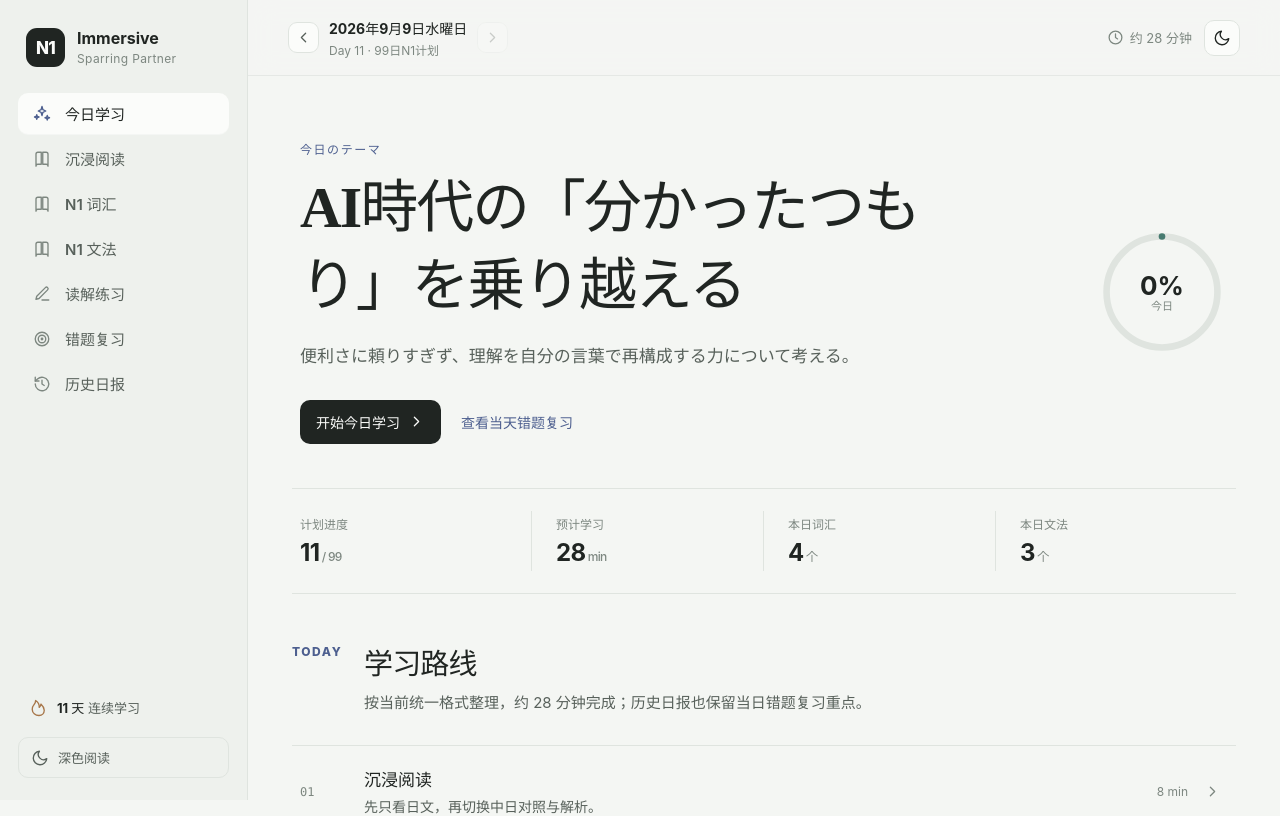
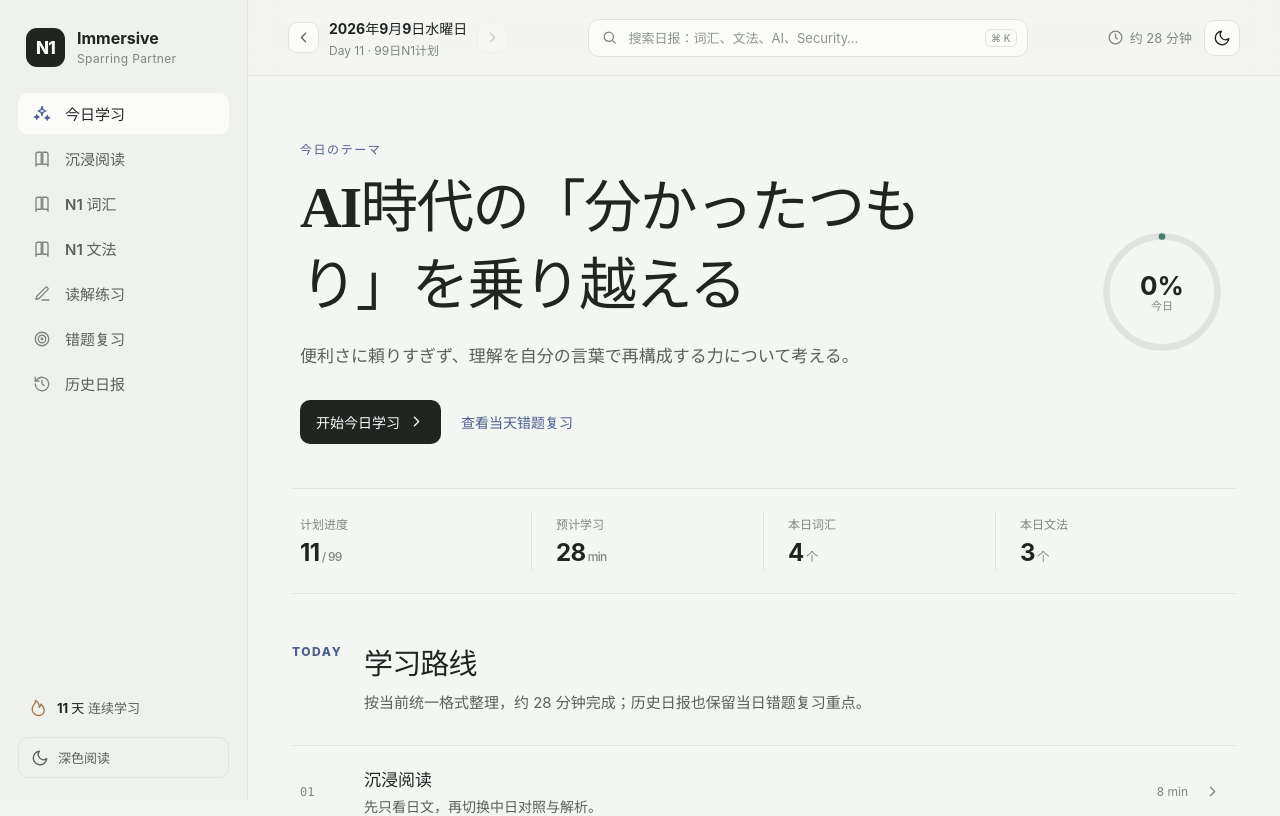
Before and after one commit to kai987/Japanese-N1-Immersive-Sparring-Partner, a React (Vite) app: page / in a window 1280 px wide. Shown: the top 816 px of the page. Built offline with nearby package versions, Linux system fonts and the light colour scheme.

Commit message:
feat: place daily search in top bar

```diff
--- a/src/App.tsx
+++ b/src/App.tsx
@@ -1,4 +1,5 @@
 import { useEffect, useMemo, useState, type ReactNode } from 'react'
+import { DailySearch } from './components/DailySearch'
 import { getLessonByDate, historyItems, lesson as latestLesson, reviewFocusByDate } from './data/history'
 import { useLocalStorage } from './hooks/useLocalStorage'
 import type { LearningStatus, ReadingMode, SectionId, StoredProgress } from './types'
@@ -206,6 +207,7 @@ export default function App() {
             <div className="date-block"><strong>{formatDate(lesson.date)}</strong><span>Day {lesson.day} · 99日N1计划</span></div>
             <button className="date-nav-btn" disabled={!newerDate} onClick={() => newerDate && openLesson(newerDate, active)} aria-label="后一天"><Icon name="arrow" size={17} /></button>
           </div>
+          <DailySearch onOpen={openLesson} />
           <div className="topbar-actions">
             <div className="quiet-stat"><Icon name="clock" size={17} /><span>约 {lesson.estimatedMinutes} 分钟</span></div>
             <button className="icon-button" onClick={() => setTheme(theme === 'light' ? 'dark' : 'light')} aria-label="切换阅读主题"><Icon name={theme === 'light' ? 'moon' : 'sun'} size={18} /></button>
```
